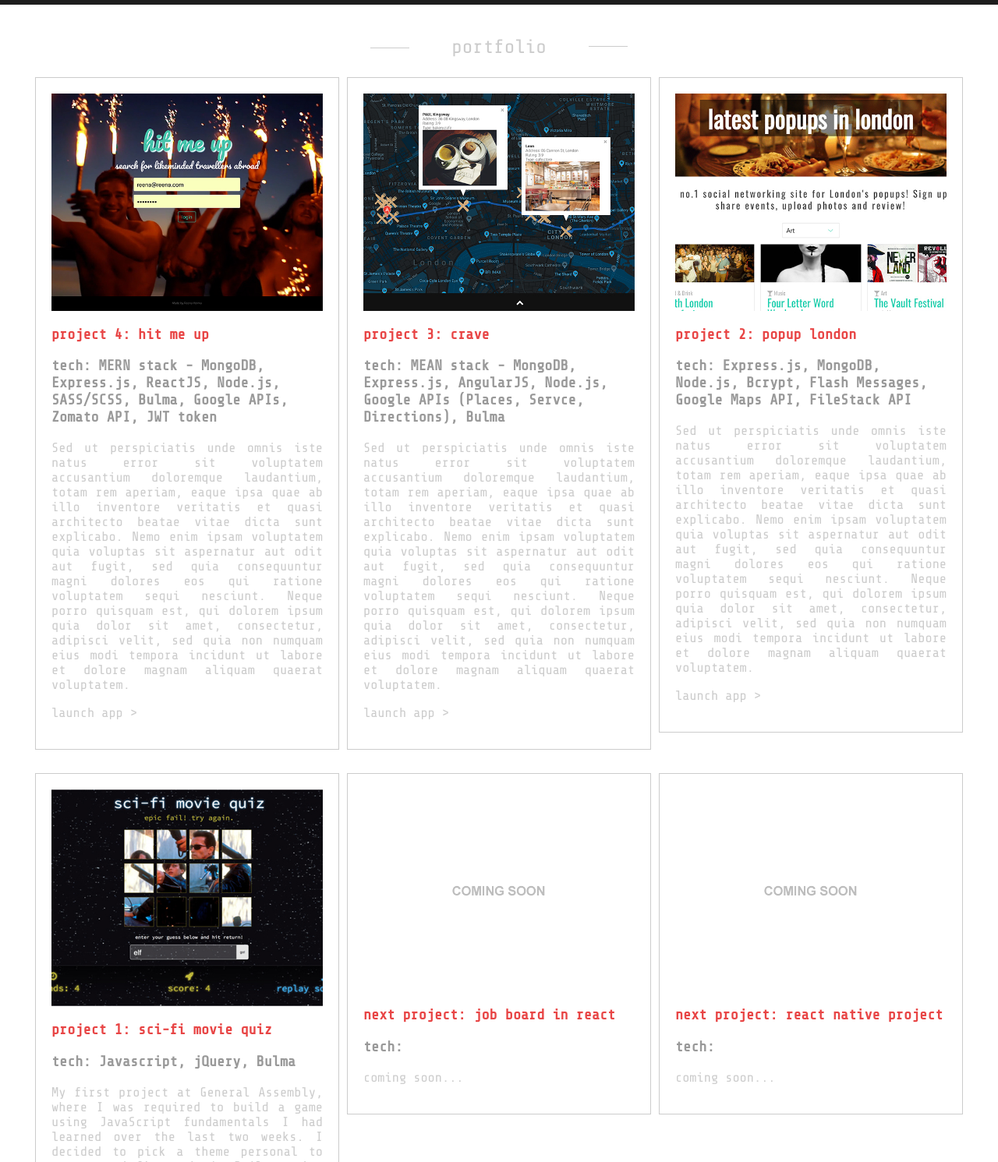
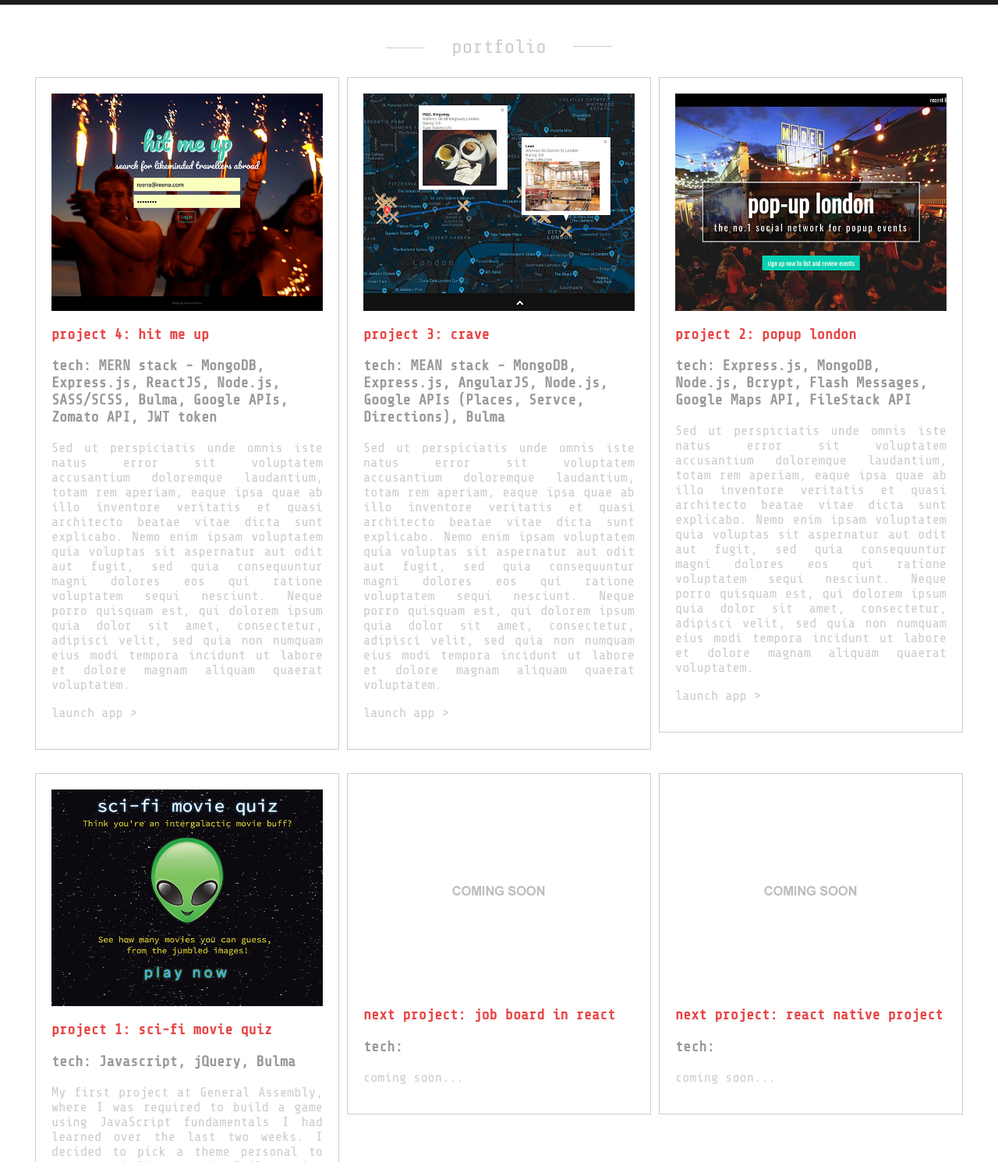
Before and after one commit to ReenaVerma/PortfolioRepo, a website: page index.html in a window 1280 px wide. Shown: the part 1680-3171 px from the top of the page at 78% size. Drawn offline with nearby package versions, Linux system fonts and the light colour scheme.

Commit message:
images changed

```diff
--- a/assets/scss/components/animations.scss
+++ b/assets/scss/components/animations.scss
@@ -58,7 +58,7 @@
     height: 1px;
     background-color: #ccc;
     width: 50px;
-    right: 140px;
+    right: 120px;
 }
 
 .line6 {
@@ -69,7 +69,7 @@
     height: 1px;
     background-color: #ccc;
     width: 50px;
-    left: 140px;
+    left: 120px;
 }
 
 
--- a/index.html
+++ b/index.html
@@ -35,21 +35,7 @@
             </ul>
         </nav>
       </nav>
-
-
-      <!-- BACKGROUND HEADER AND TITLE -->
-
-          <!-- <header class="mobile-hidden">
-            <div class="title-box caps">
-              <h1></h1>
-              <h2></h2>
-            </div>
-            <div id="header" class="header-image">
-            </div>
-          </header> -->
-
-
-          <!-- MOBILE HEADER -->
+          <!-- HEADER -->
       <div id="home"></div>
       <header>
         <div class="title-box caps">
@@ -59,15 +45,6 @@
         <div id="header" class="header-image">
         </div>
       </header>
-
-          <!-- <section>
-            <div class="header-mobile">
-              hello
-            </div>
-          </section> -->
-
-
-
 
       <!-- INTRO -->
       <div id="about"></div>
@@ -148,6 +125,7 @@
         </div>
       </section>
 
+      <!-- PORTFOLIO -->
       <div id="portfolio"></div>
       <section class="section-white">
         <div class="container">
@@ -170,7 +148,6 @@
                 <p><a href="https://hit-me-up-app.herokuapp.com/" target="_blank">launch app ></a></p>
               </div>
             </div>
-
             <div class="col-portfolio">
               <div class="card">
                   <div class="card-image">
@@ -184,11 +161,10 @@
                 <p><a href="https://app-crave.herokuapp.com/" target="_blank">launch app ></a></p>
               </div>
             </div>
-
             <div class="col-portfolio">
               <div class="card">
                   <div class="card-image">
-                      <img class="portfolio-image" src="/assets/images/pop_up_shot.jpg" />
+                    <img class="portfolio-image" src="/assets/images/popup_london.jpg" />
                   </div>
               </div>
               <div class="card-content">
@@ -209,7 +185,7 @@
             <div class="col-portfolio">
               <div class="card">
                   <div class="card-image">
-                      <img class="portfolio-image" src="/assets/images/quiz_shot.jpg" />
+                    <img class="portfolio-image" src="/assets/images/sci_fi_quiz.jpg" />
                   </div>
               </div>
               <div class="card-content">
@@ -221,7 +197,6 @@
                 <p><a href="https://sci-quiz.herokuapp.com/" target="_blank">launch app ></a></p>
               </div>
             </div>
-
             <div class="col-portfolio mobile-hidden">
               <div class="card">
                   <div class="card-image">
@@ -234,7 +209,6 @@
                 <p>coming soon...</p>
               </div>
             </div>
-
             <div class="col-portfolio mobile-hidden">
               <div class="card">
                   <div class="card-image">
@@ -245,7 +219,6 @@
                 <h3>next project: react native project</h3>
                 <h3 class="tech">tech: </h3>
                 <p>coming soon...</p>
-
               </div>
             </div>
           </div>
@@ -309,14 +282,11 @@
                 <li>Canterbury Christ Church University</li>
                 <em>BA Hons Marketing
                 with Business Studies)</em>
-
                 </ul>
             </div>
           </div>
       </div>
     </section>
-
-
     <main>
   </body>
 </html>
```
Also changed, not shown: assets/css/style.css, assets/images/pop_up_shot.jpg (deleted), assets/images/popup_london.jpg (added), assets/images/quiz_shot.jpg (deleted), assets/images/sci_fi_quiz.jpg (added). Lines whose indentation alone changed are shown as unchanged.
